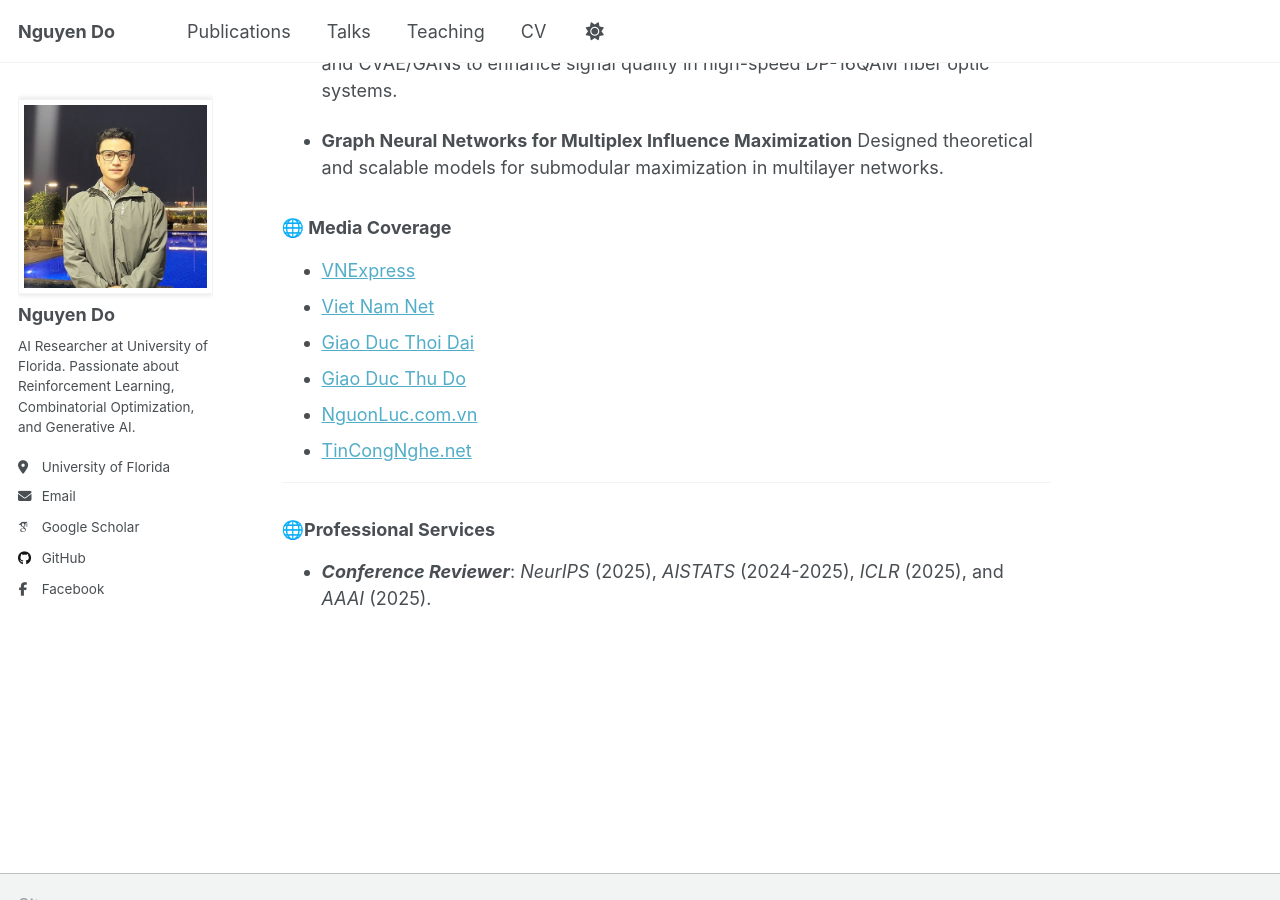
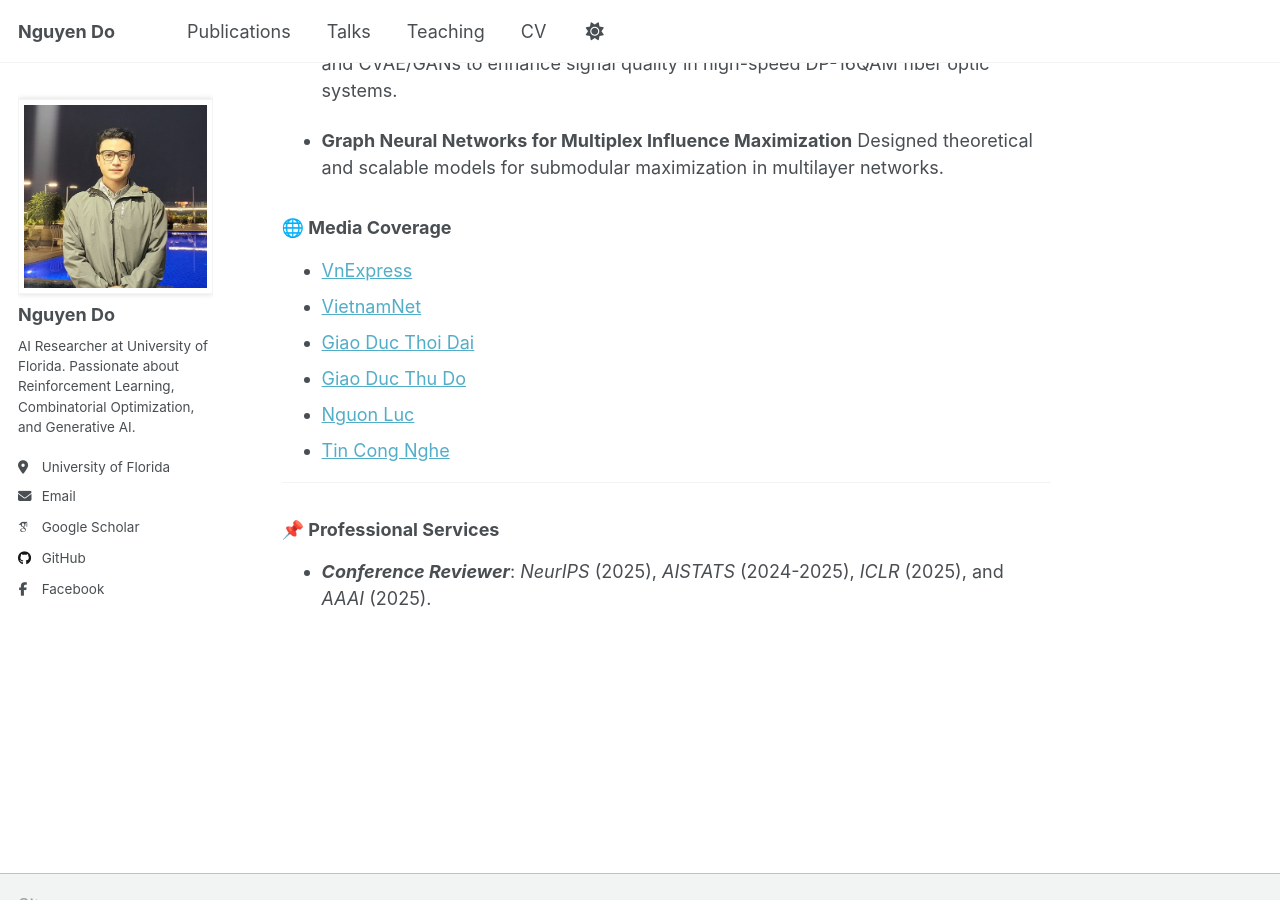
Before and after one commit to nguyendo1801/nguyendo1801.github.io, a Jekyll site: the page built from _pages/about.md, in a window 1280 px wide and 900 px high, scrolled down 3331 px. Built offline with Jekyll 4.4.1, drawn with Linux system fonts in a browser that asks for light colours; some web fonts are replaced.

Commit message:
0.0.0.0.2.4

```diff
--- a/_pages/about.md
+++ b/_pages/about.md
@@ -105,14 +105,14 @@ I’m especially drawn to problems that sit at the boundary between learning and
 
 ### 🌐 Media Coverage
 
-- [VNExpress](https://vnexpress.net/tag/do-hoang-khoi-nguyen-1482819)
-- [Viet Nam Net](https://vietnamnet.vn/giao-su-dai-hoc-stanford-cac-nghien-cuu-toi-uu-hoa-hoc-may-co-tinh-ung-dung-cao-i418679.html)
+- [VnExpress](https://vnexpress.net/tag/do-hoang-khoi-nguyen-1482819)
+- [VietnamNet](https://vietnamnet.vn/giao-su-dai-hoc-stanford-cac-nghien-cuu-toi-uu-hoa-hoc-may-co-tinh-ung-dung-cao-i418679.html)
 - [Giao Duc Thoi Dai](https://giaoducthoidai.vn/giao-duc/chang-sinh-vien-tre-tu-choi-luong-khung-de-theo-duoi-chip-quang-tu-Y4T1awbnR.html)
 - [Giao Duc Thu Do](https://giaoducthudo.giaoducthoidai.vn/do-hoang-khoi-nguyen-ptag.html)
-- [NguonLuc.com.vn](https://www.nguonluc.com.vn/sinh-vien-viet-nam-co-cong-bo-quoc-te-ve-tri-tue-nhan-tao-a1675.html)
-- [TinCongNghe.net](https://www.tincongnghe.net/t-54224/sinh-vien-nghien-cuu-ai-co-cong-bo-quoc-te.html)
+- [Nguon Luc](https://www.nguonluc.com.vn/sinh-vien-viet-nam-co-cong-bo-quoc-te-ve-tri-tue-nhan-tao-a1675.html)
+- [Tin Cong Nghe](https://www.tincongnghe.net/t-54224/sinh-vien-nghien-cuu-ai-co-cong-bo-quoc-te.html)
 
 ---
 
-### 🌐Professional Services
+### 📌 Professional Services
 - **_Conference Reviewer_**: _NeurIPS_ (2025), _AISTATS_ (2024-2025), _ICLR_ (2025), and _AAAI_ (2025).
```
